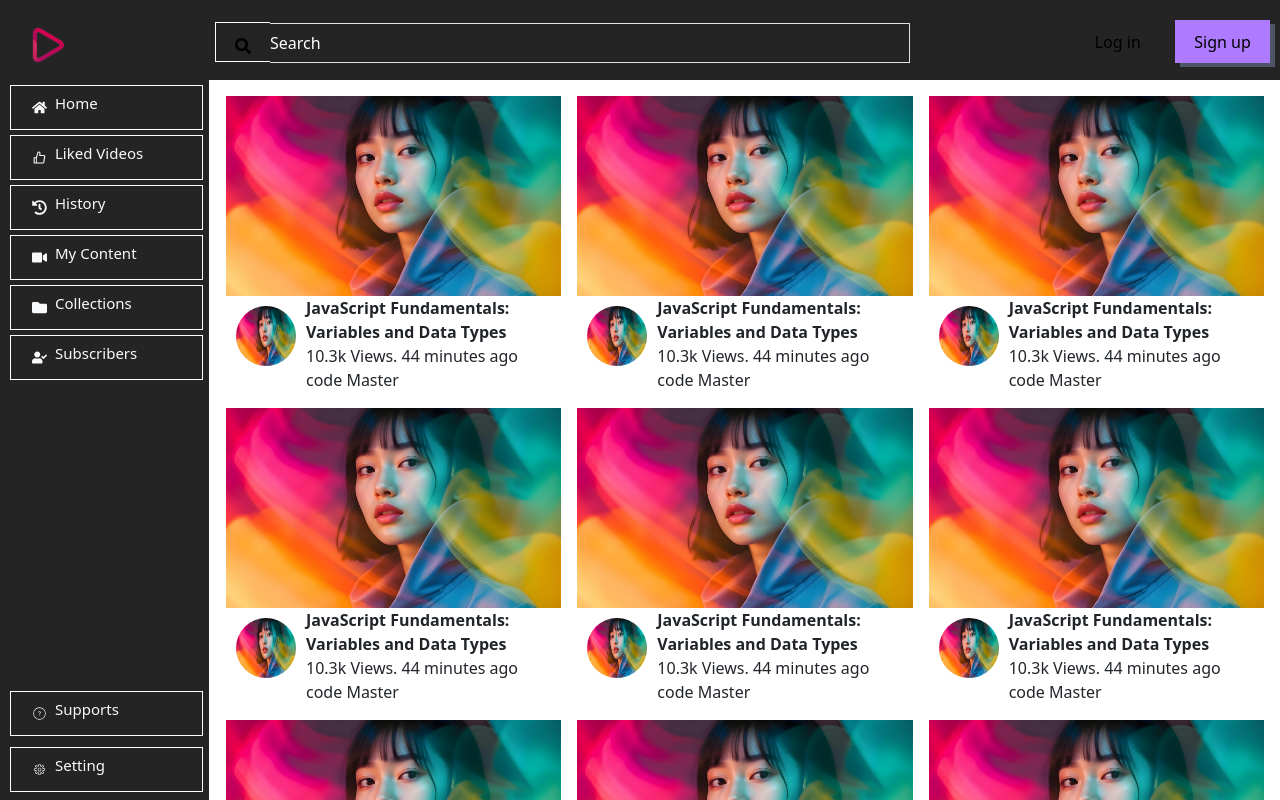
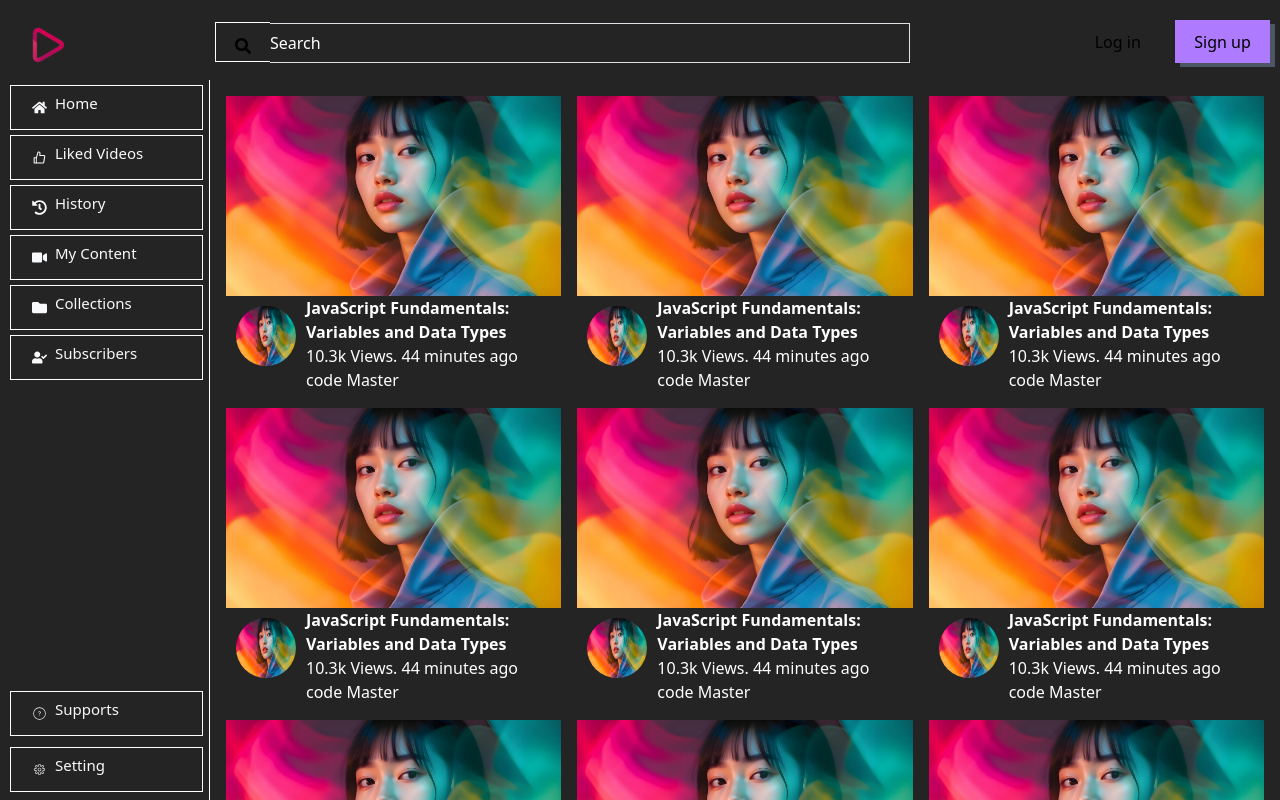
Before and after one commit to GaneshBagra/basic-frontend, a React (Vite) app: page /home in a window 1280 px wide. Built offline with nearby package versions, Linux system fonts and the light colour scheme.

Commit message:
background changes

```diff
--- a/src/App.css
+++ b/src/App.css
@@ -834,7 +834,10 @@ figure {
 
 
 /*All Videos css */
-
+.all-Videos-main{
+    background-color: #242424;
+    color: white;
+}
 
 .row p {
     margin: 0;
```
